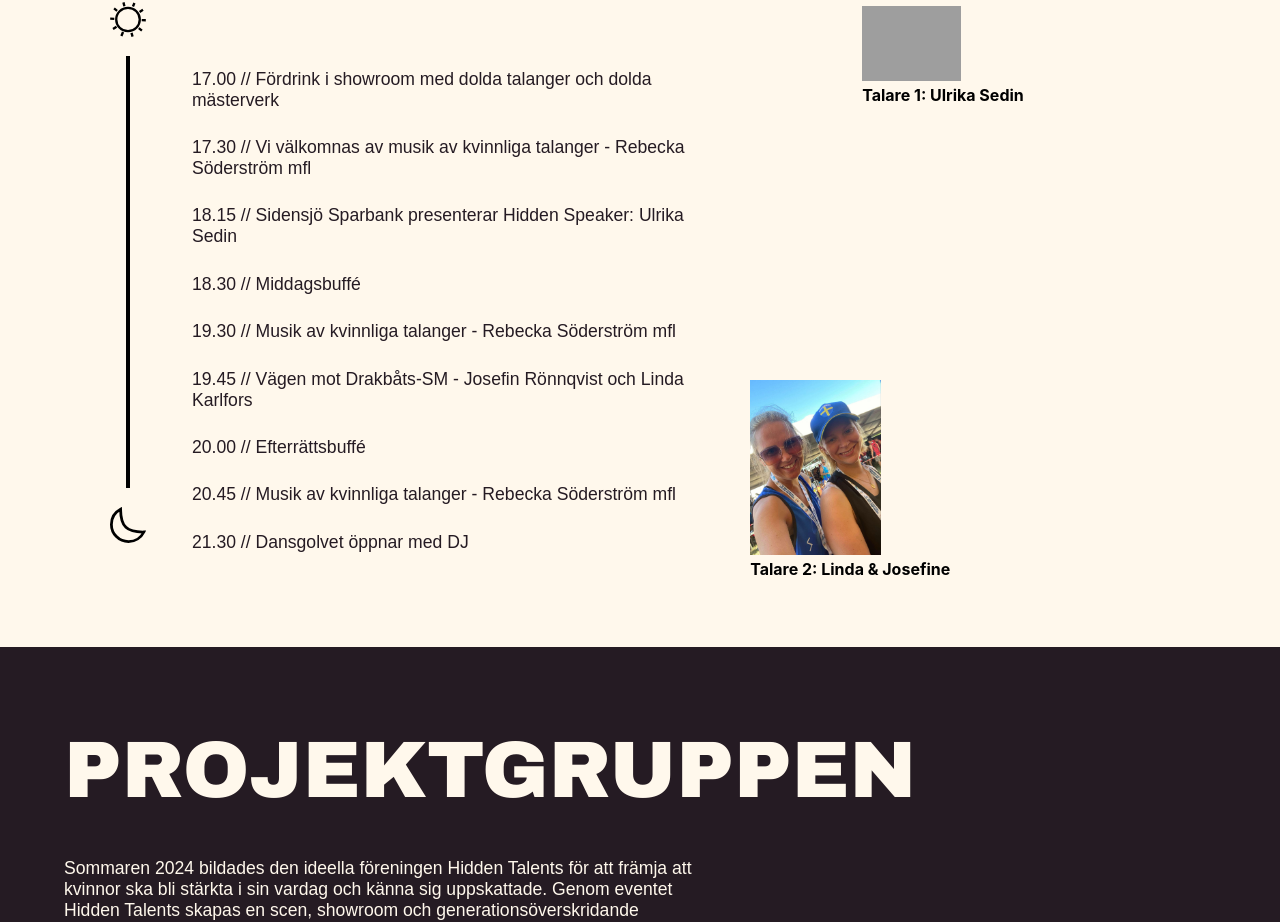
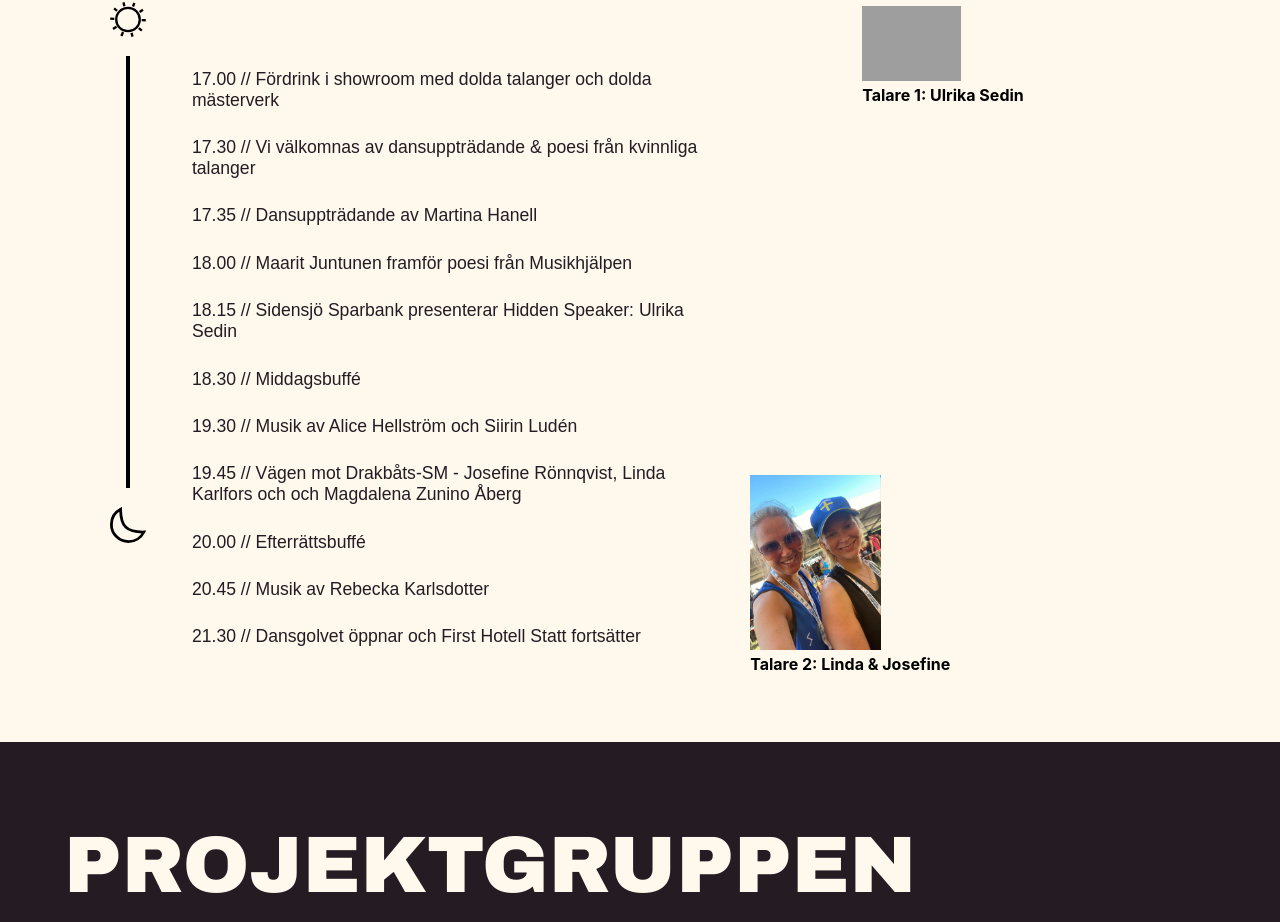
Before and after one commit to hannajansson/hiddentalents2025, a React (Create React App) app: page / in a window 1280 px wide. Shown: the part 2579-3501 px from the top of the page. Built offline with nearby package versions, Linux system fonts and the light colour scheme; grey boxes are pictures that could not be loaded.

Commit message:
Update App.js

```diff
--- a/src/App.js
+++ b/src/App.js
@@ -100,14 +100,16 @@ function App() {
               </div>
               <div className="schemaItems">
                 <div className="body-dark schemaItem">17.00 // Fördrink i showroom med dolda talanger och dolda mästerverk</div>
-                <div className="body-dark schemaItem">17.30 // Vi välkomnas av musik av kvinnliga talanger - Rebecka Söderström mfl</div>
+                <div className="body-dark schemaItem">17.30 // Vi välkomnas av dansuppträdande & poesi från kvinnliga talanger</div>
+                <div className="body-dark schemaItem">17.35 // Dansuppträdande av Martina Hanell</div>
+                <div className="body-dark schemaItem">18.00 // Maarit Juntunen framför poesi från Musikhjälpen</div>
                 <div className="body-dark schemaItem">18.15 // Sidensjö Sparbank presenterar Hidden Speaker: Ulrika Sedin</div>
                 <div className="body-dark schemaItem">18.30 // Middagsbuffé</div>
-                <div className="body-dark schemaItem">19.30 // Musik av kvinnliga talanger - Rebecka Söderström mfl</div>
-                <div className="body-dark schemaItem">19.45 // Vägen mot Drakbåts-SM - Josefin Rönnqvist och Linda Karlfors</div>
+                <div className="body-dark schemaItem">19.30 // Musik av Alice Hellström och Siirin Ludén</div>
+                <div className="body-dark schemaItem">19.45 // Vägen mot Drakbåts-SM - Josefine Rönnqvist, Linda Karlfors och och Magdalena Zunino Åberg</div>
                 <div className="body-dark schemaItem">20.00 // Efterrättsbuffé</div>
-                <div className="body-dark schemaItem">20.45 // Musik av kvinnliga talanger - Rebecka Söderström mfl</div>
-                <div className="body-dark schemaItem">21.30 // Dansgolvet öppnar med DJ</div>
+                <div className="body-dark schemaItem">20.45 // Musik av Rebecka Karlsdotter</div>
+                <div className="body-dark schemaItem">21.30 // Dansgolvet öppnar och First Hotell Statt fortsätter</div>
               </div>
             </div>
             <div className='block4-images'>
```
